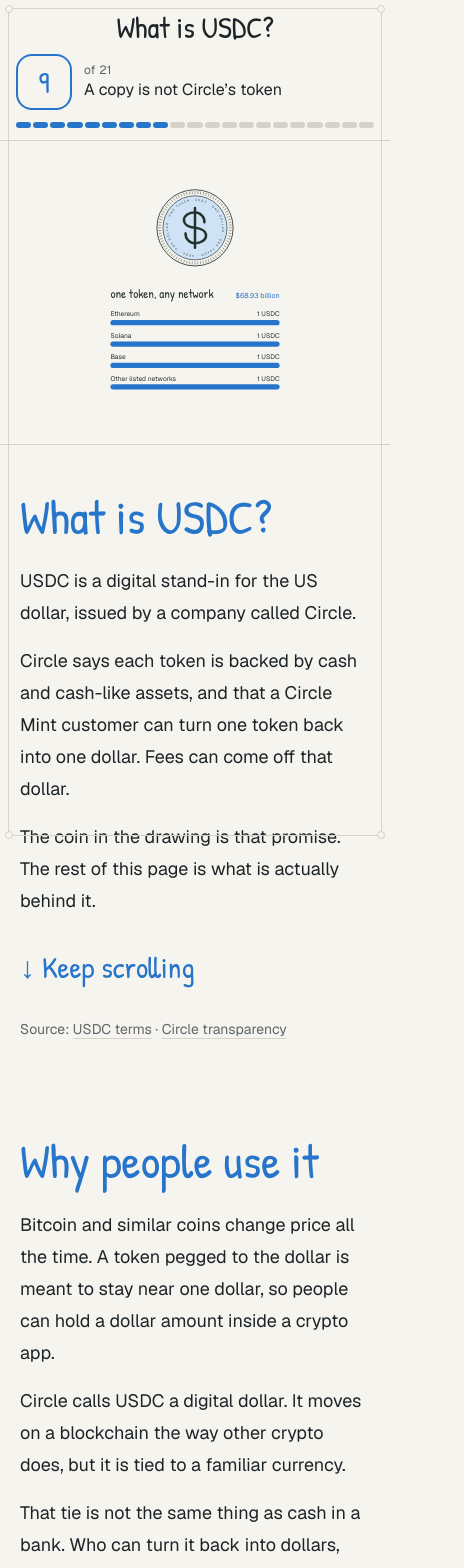
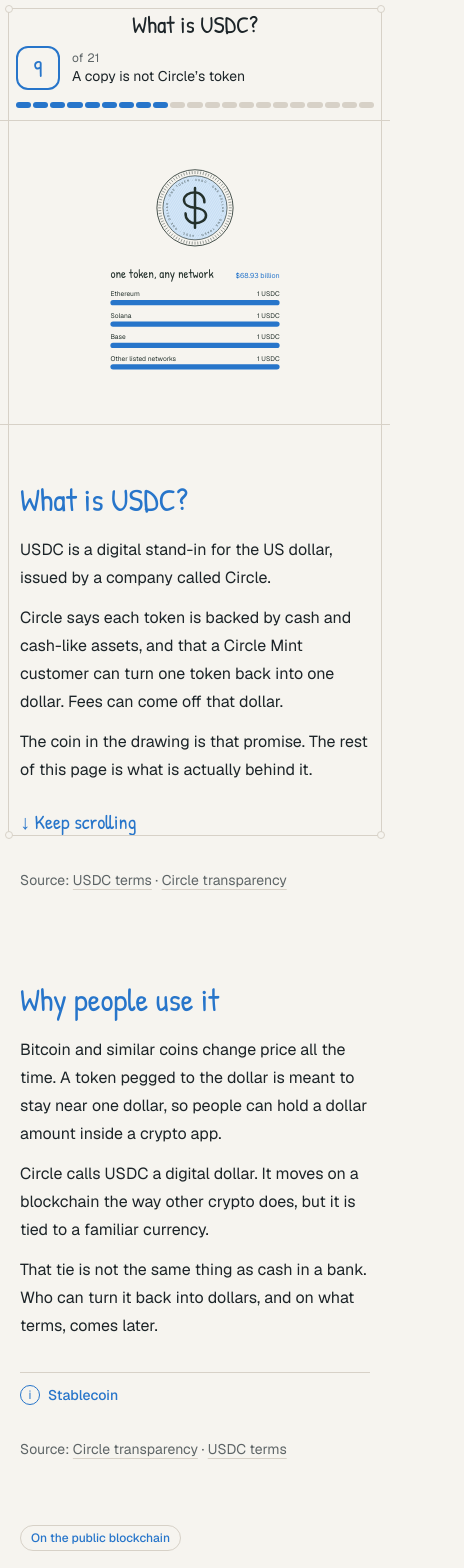
Before and after one commit to ahmadrafidev/usdc, a Next.js app: page / in a window 390 px wide. Shown: the top 1568 px of the page, 464 px wide, since content can reach past the window. Built offline with nearby package versions, Linux system fonts and the light colour scheme.

Commit message:
make the text smaller in mobile view

```diff
--- a/components/explainer/chapter-copy.tsx
+++ b/components/explainer/chapter-copy.tsx
@@ -25,7 +25,7 @@ export function ChapterCopy({ chapter, index, isLast, filter, onFilter, ref }: C
     <section
       ref={ref}
       id={chapter.id}
-      className={`flex min-h-[62vh] scroll-mt-[calc(36vh+var(--header-offset))] flex-col px-5 py-12 sm:px-10 lg:min-h-[calc(100svh-var(--header-offset))] lg:scroll-mt-[var(--header-offset)] lg:px-14 lg:py-16${isCentered ? " justify-center" : ""}`}
+      className={`flex min-h-[62vh] scroll-mt-[calc(36vh+var(--header-offset))] flex-col px-5 py-8 sm:px-10 sm:py-12 lg:min-h-[calc(100svh-var(--header-offset))] lg:scroll-mt-[var(--header-offset)] lg:px-14 lg:py-16${isCentered ? " justify-center" : ""}`}
     >
       {chapter.side ? (
         <p className="mb-4 w-fit rounded-full border border-[var(--line)] px-2.5 py-1 text-xs font-medium text-[var(--accent)]">
@@ -33,21 +33,21 @@ export function ChapterCopy({ chapter, index, isLast, filter, onFilter, ref }: C
         </p>
       ) : null}
       {index === 0 ? (
-        <h1 className="max-w-md font-[family-name:var(--font-hand)] text-5xl leading-none text-[var(--accent)] sm:text-6xl">
+        <h1 className="max-w-md font-[family-name:var(--font-hand)] text-[2rem] leading-tight text-[var(--accent)] sm:text-5xl sm:leading-none lg:text-6xl">
           {chapter.title}
         </h1>
       ) : (
-        <h2 className="max-w-md font-[family-name:var(--font-hand)] text-5xl leading-none text-[var(--accent)] sm:text-6xl">
+        <h2 className="max-w-md font-[family-name:var(--font-hand)] text-[2rem] leading-tight text-[var(--accent)] sm:text-5xl sm:leading-none lg:text-6xl">
           {chapter.title}
         </h2>
       )}
-      <div className="mt-6 max-w-md space-y-4 text-lg leading-8 text-[var(--ink)]">
+      <div className="mt-4 max-w-md space-y-3 text-base leading-7 text-[var(--ink)] sm:mt-6 sm:space-y-4 sm:text-lg sm:leading-8">
         {chapter.paragraphs.map((paragraph) => (
           <p key={paragraph}>{paragraph}</p>
         ))}
       </div>
       {index === 0 ? (
-        <p className="mt-8 font-[family-name:var(--font-hand)] text-3xl text-[var(--accent)]">↓ Keep scrolling</p>
+        <p className="mt-6 font-[family-name:var(--font-hand)] text-xl text-[var(--accent)] sm:mt-8 sm:text-3xl">↓ Keep scrolling</p>
       ) : null}
       {chapter.glossary.length > 0 ? (
         <div className="mt-8 max-w-md space-y-3">
@@ -142,12 +142,12 @@ function Glossary({ term, body }: { term: string; body: string }) {
         type="button"
         aria-expanded={open}
         onClick={() => setOpen((value) => !value)}
-        className="flex items-center gap-2 text-left text-[var(--accent)]"
+        className="flex items-center gap-2 text-left text-sm text-[var(--accent)] sm:text-base"
       >
         <span className="grid size-5 place-items-center rounded-full border border-current text-xs">i</span>
         <span className="font-medium">{term}</span>
       </button>
-      {open ? <p className="mt-2 pl-7 text-base leading-7 text-[var(--muted)]">{body}</p> : null}
+      {open ? <p className="mt-2 pl-7 text-sm leading-6 text-[var(--muted)] sm:text-base sm:leading-7">{body}</p> : null}
     </div>
   );
 }
--- a/components/explainer/site-header.tsx
+++ b/components/explainer/site-header.tsx
@@ -14,16 +14,16 @@ export function SiteHeader({ title, labels, active, onJump, ref }: SiteHeaderPro
       ref={ref}
       className="sticky top-0 z-30 border-b border-[var(--line)] bg-[var(--paper)]/95 px-4 py-3 backdrop-blur-sm sm:px-6"
     >
-      <p className="text-center font-[family-name:var(--font-hand)] text-3xl leading-none text-[var(--ink)] md:text-5xl">
+      <p className="text-center font-[family-name:var(--font-hand)] text-2xl leading-none text-[var(--ink)] sm:text-3xl md:text-5xl">
         {title}
       </p>
-      <div className="mt-3 flex items-center gap-3">
-        <p className="grid size-14 shrink-0 place-items-center rounded-2xl border-2 border-[var(--accent)] font-[family-name:var(--font-hand)] text-3xl leading-none text-[var(--accent)]">
+      <div className="mt-2.5 flex items-center gap-3 sm:mt-3">
+        <p className="grid size-11 shrink-0 place-items-center rounded-xl border-2 border-[var(--accent)] font-[family-name:var(--font-hand)] text-2xl leading-none text-[var(--accent)] sm:size-14 sm:rounded-2xl sm:text-3xl">
           {active + 1}
         </p>
         <div className="min-w-0 flex-1">
           <p className="text-xs tracking-wide text-[var(--muted)]">of {labels.length}</p>
-          <p className="truncate text-base text-[var(--ink)]">{labels[active]}</p>
+          <p className="truncate text-sm text-[var(--ink)] sm:text-base">{labels[active]}</p>
         </div>
       </div>
       <nav aria-label="Jump to a step" className="mt-3 flex h-1.5 gap-0.5">
```
